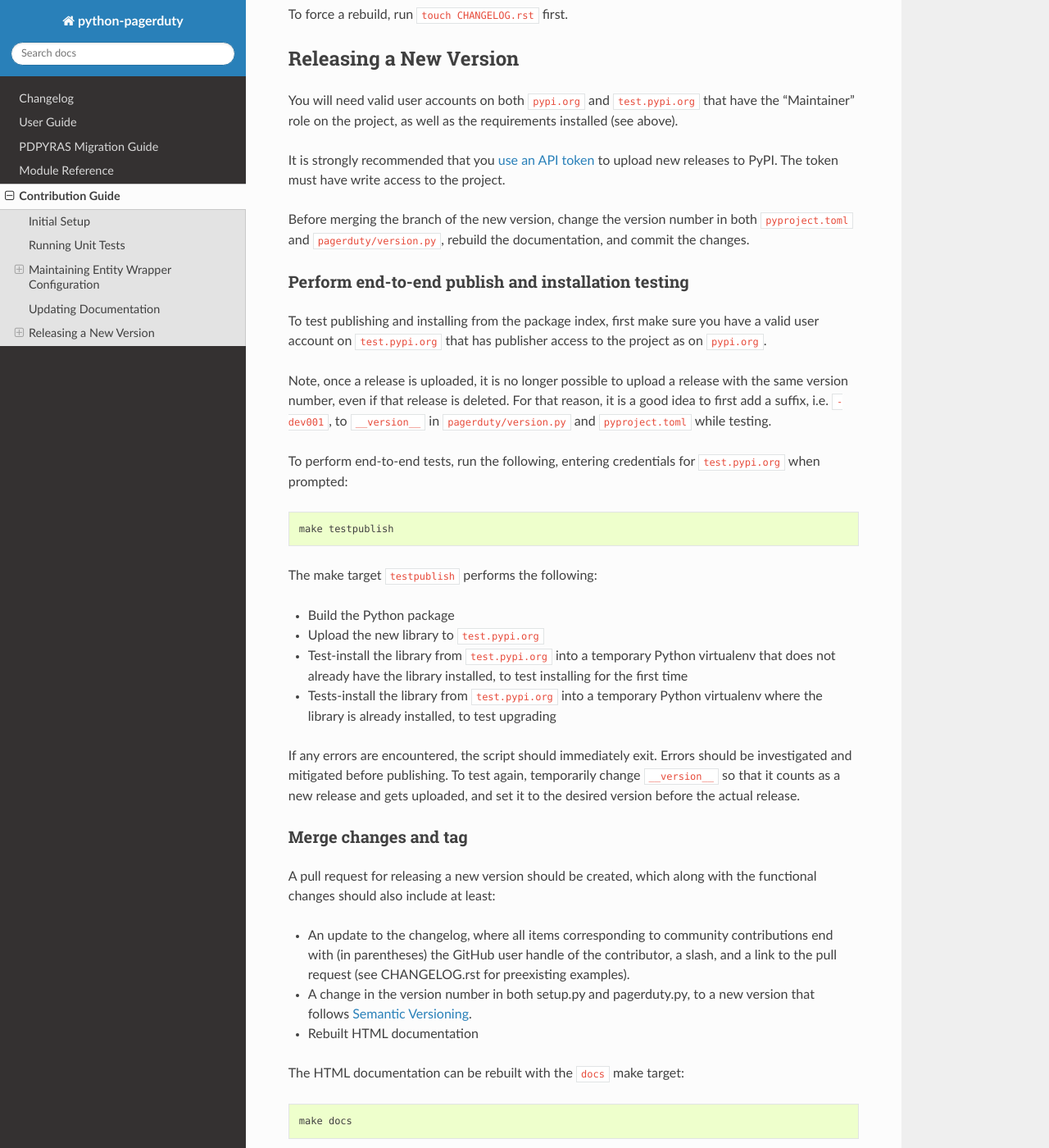
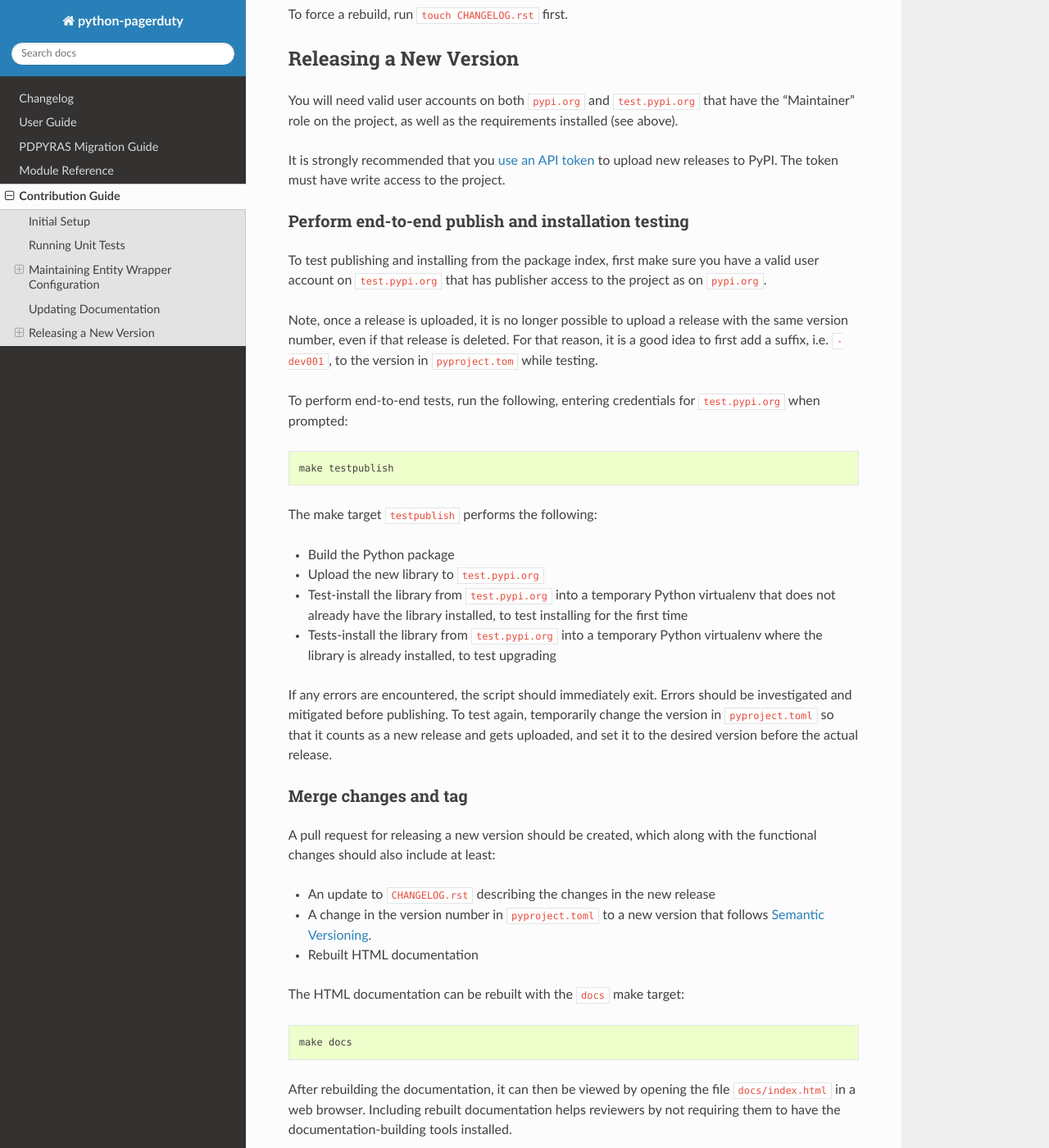
Before and after one commit to PagerDuty/python-pagerduty, a Sphinx documentation site: the page built from sphinx/source/contributing.rst, in a window 1280 px wide and 1400 px high, scrolled down 3376 px. Shown: the whole window at 82% size. Built offline with Sphinx 7.4.7 and the Read the Docs theme 3.1.0, drawn with Linux system fonts in a browser that asks for light colours.

Commit message:
Update the contribution guide and changelog accordingly
another contrib guide change

```diff
--- a/CHANGELOG.rst
+++ b/CHANGELOG.rst
@@ -1,3 +1,9 @@
+**2025-03-20: Multi-file refactor - Version 2.0.0**
+
+A no-op with respect to features, this release includes major structural changes to the module and how it is built and tested.
+
+These changes were made for long-term maintainability of the codebase, which previously was all contained within a single ``.py`` file.
+
 **2025-01-02: Migrate from PDPYRAS - Version 1.0.0**
 
 * **BREAKING CHANGE:** class names have changed from what they were in ``pdpyras``; see: `PDPYRAS Migration Guide <https://pagerduty.github.io/python-pagerduty/pdpyras_migration_guide.html>`_
--- a/sphinx/source/contributing.rst
+++ b/sphinx/source/contributing.rst
@@ -175,10 +175,6 @@ It is strongly recommended that you `use an API token
 <https://pypi.org/help/#apitoken>`_ to upload new releases to PyPI. The token
 must have write access to the project.
 
-Before merging the branch of the new version, change the version number in both
-``pyproject.toml`` and ``pagerduty/version.py``, rebuild the documentation, and
-commit the changes.
-
 Perform end-to-end publish and installation testing
 ***************************************************
 
@@ -188,8 +184,8 @@ project as on ``pypi.org``.
 
 Note, once a release is uploaded, it is no longer possible to upload a release
 with the same version number, even if that release is deleted. For that reason,
-it is a good idea to first add a suffix, i.e. ``-dev001``, to ``__version__``
-in ``pagerduty/version.py`` and  ``pyproject.toml`` while testing.
+it is a good idea to first add a suffix, i.e. ``-dev001``, to the version in
+``pyproject.tom`` while testing.
 
 To perform end-to-end tests, run the following, entering credentials for
 ``test.pypi.org`` when prompted:
@@ -210,8 +206,8 @@ The make target ``testpublish`` performs the following:
 
 If any errors are encountered, the script should immediately exit. Errors
 should be investigated and mitigated before publishing. To test again,
-temporarily change ``__version__`` so that it counts as a new release
-and gets uploaded, and set it to the desired version before the actual
+temporarily change the version in ``pyproject.toml`` so that it counts as a new
+release and gets uploaded, and set it to the desired version before the actual
 release.
 
 Merge changes and tag
@@ -220,11 +216,8 @@ Merge changes and tag
 A pull request for releasing a new version should be created, which along with
 the functional changes should also include at least:
 
-* An update to the changelog, where all items corresponding to community
-  contributions end with (in parentheses) the GitHub user handle of the
-  contributor, a slash, and a link to the pull request (see CHANGELOG.rst for
-  preexisting examples).
-* A change in the version number in both setup.py and pagerduty.py, to a new
+* An update to ``CHANGELOG.rst`` describing the changes in the new release
+* A change in the version number in ``pyproject.toml`` to a new
   version that follows `Semantic Versioning <https://semver.org/>`_.
 * Rebuilt HTML documentation
 
```
